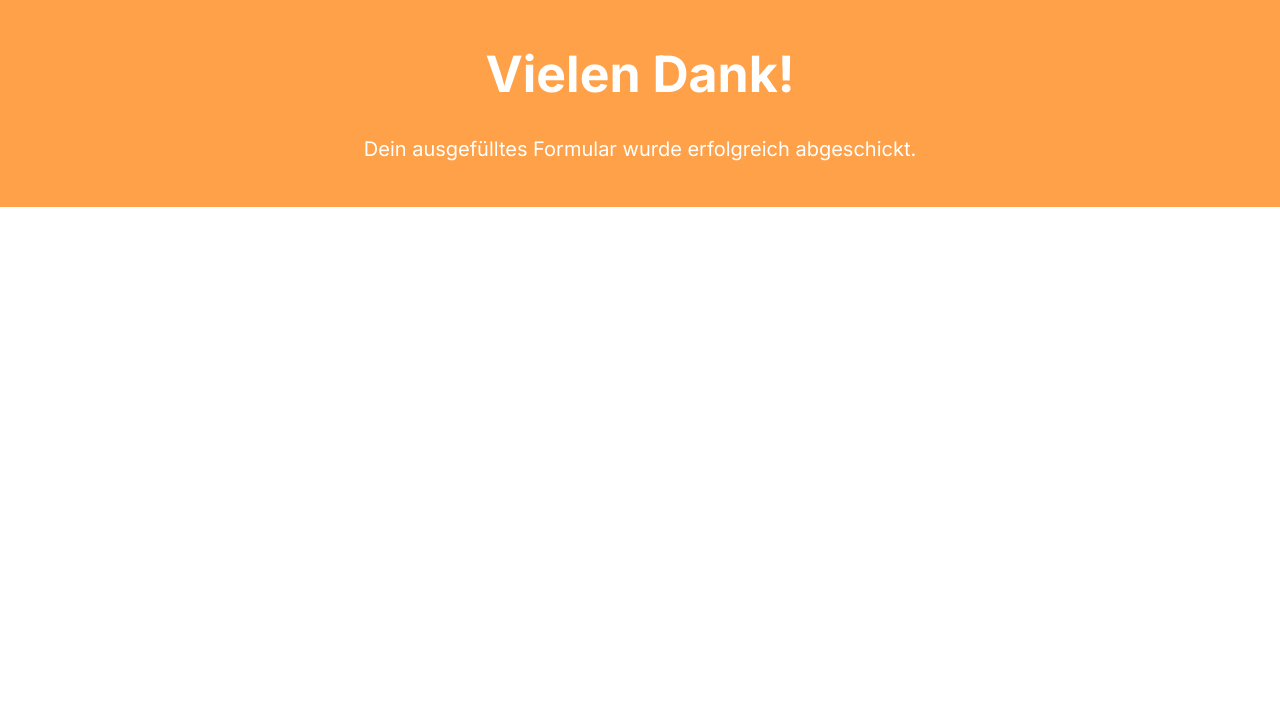
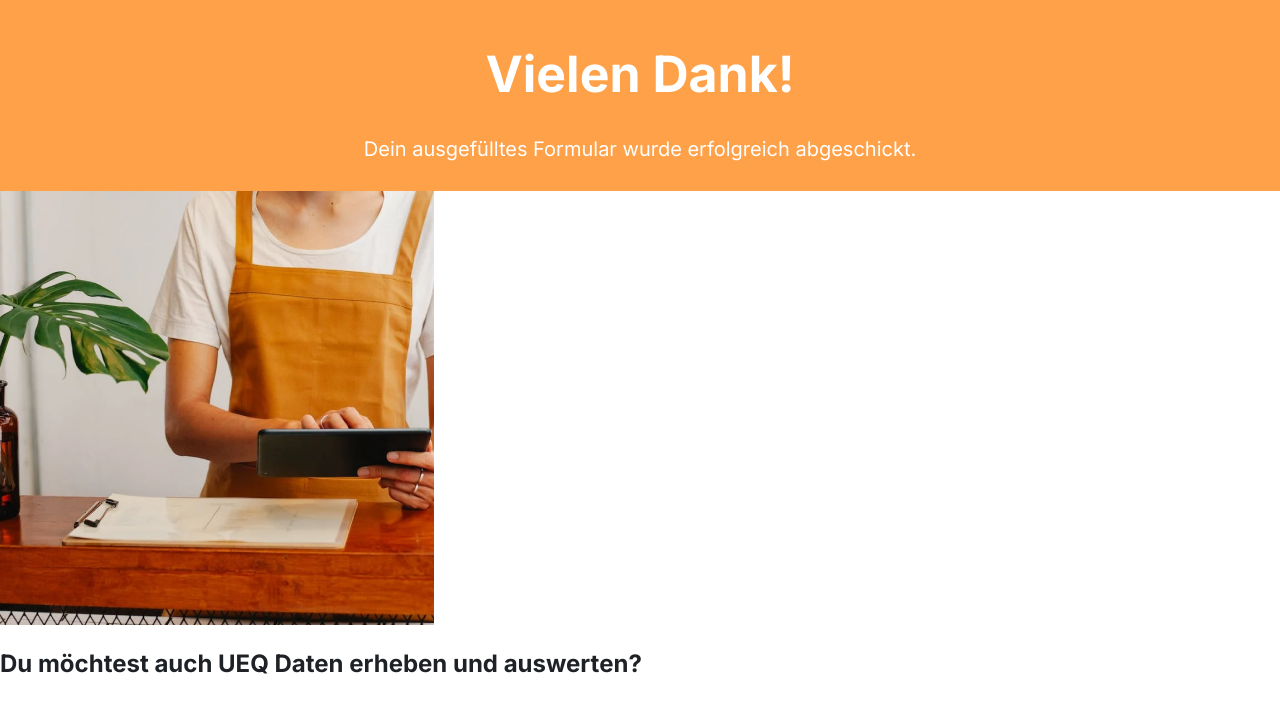
Before and after one commit to Yannik195/ueq-online-tool, a React (Create React App) app in the folder frontend/: page /q/confirmation in a window 1280 px wide. Shown: the top 712 px of the page. Built offline with nearby package versions, Linux system fonts and the light colour scheme.

Commit message:
added picture women1

```diff
--- a/frontend/src/App.scss
+++ b/frontend/src/App.scss
@@ -37,5 +37,4 @@ body {
 .page-main {
   flex-grow: 2;
   background: $white-1;
-
 }
--- a/frontend/src/Pages/q/confirmation.js
+++ b/frontend/src/Pages/q/confirmation.js
@@ -1,3 +1,4 @@
+import image1 from "./images/image1-women.png";
 export function Confirmation() {
     return (
         <div class="wrapper">
@@ -6,7 +7,8 @@ export function Confirmation() {
                 <p>Dein ausgefülltes Formular wurde erfolgreich abgeschickt.</p>
             </header>
             <main class="page-main">
-
+                <img src={image1}/>
+                <h2>Du möchtest auch UEQ Daten erheben und auswerten?</h2>
             </main>
         </div>
   );
```
Also changed, not shown: frontend/src/Pages/q/images/image1-women.png (added).
